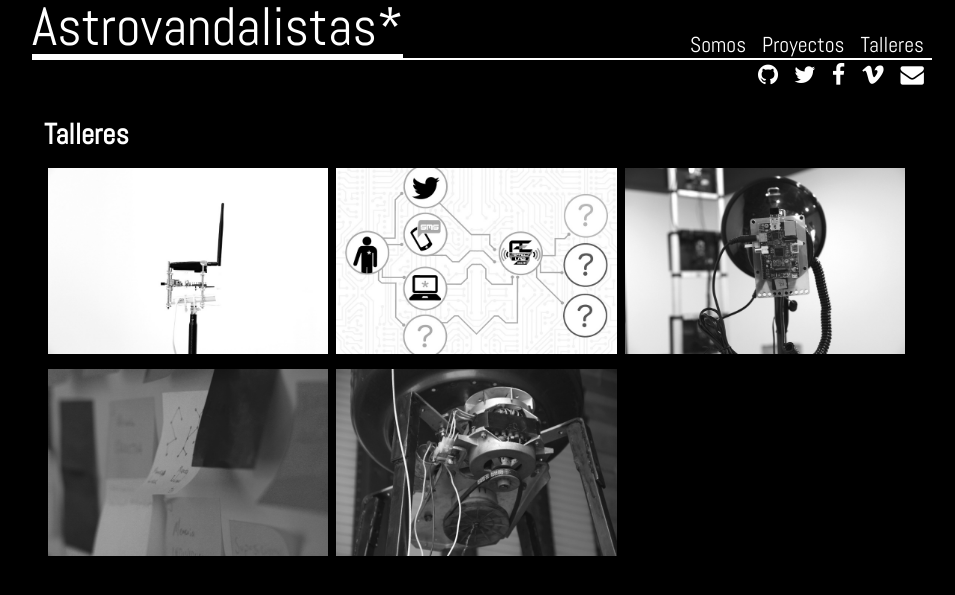
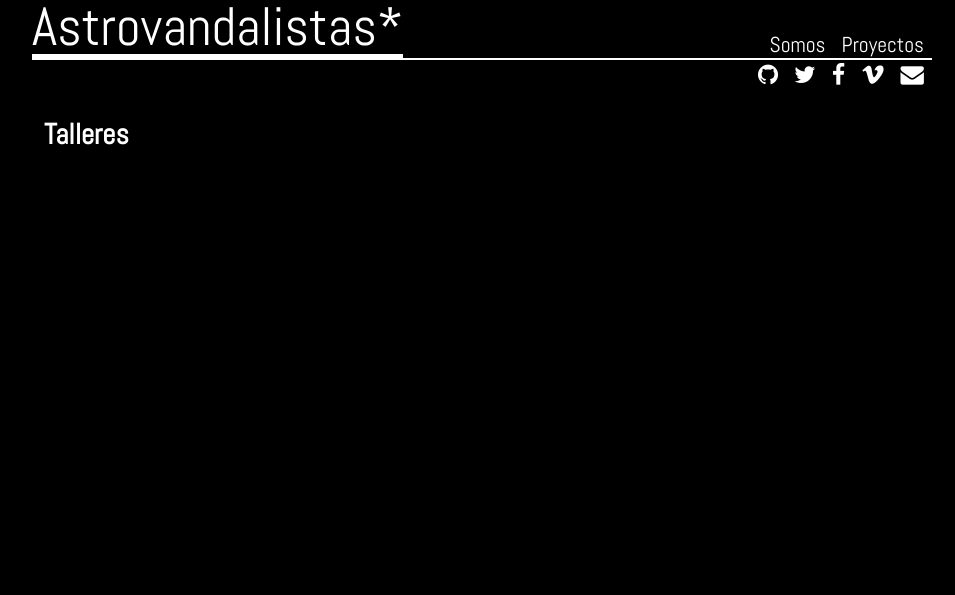
Before and after one commit to astrovandalistas/astrovandalistas.cc, a Jekyll site: the page built from _pages/02talleres.md, in a window 1280 px wide. Shown: the top 595 px of the page, without its empty margins (158-1113 px from the left). Built offline with Jekyll 4.4.1, drawn with Linux system fonts in a browser that asks for light colours; nearby versions of some CDN libraries.

Commit message:
remove seccion de talleres

```diff
--- a/_posts/2011-01-22-intervenciones_telematicas.md
+++ b/_posts/2011-01-22-intervenciones_telematicas.md
@@ -1,7 +1,6 @@
 ---
 title: 'Intervenciones Telemáticas'
 cover: 'media/covers/intervenciones_telematicas.jpg'
-category: talleres
 ---
 ![]({{ site.baseurl }}/media/images/intervenciones_telematicas_00.jpg)
 
--- a/_posts/2011-01-23-micronarrativas.md
+++ b/_posts/2011-01-23-micronarrativas.md
@@ -1,7 +1,6 @@
 ---
 title: 'Micronarrativas'
 cover: 'media/covers/micronarrativas.jpg'
-category: talleres
 ---
 ![]({{ site.baseurl }}/media/images/abismo_00.jpg)
 
--- a/_posts/2011-01-24-tecnologias-afectivas.md
+++ b/_posts/2011-01-24-tecnologias-afectivas.md
@@ -1,7 +1,6 @@
 ---
 title: 'Tecnologías Afectivas'
 cover: 'media/covers/tecnologias_afectivas.jpg'
-category: talleres
 ---
 ![]({{ site.baseurl }}/media/images/aeffect_02.jpg)
 
--- a/_posts/2011-01-25-interfaces-desobedientes.md
+++ b/_posts/2011-01-25-interfaces-desobedientes.md
@@ -1,7 +1,6 @@
 ---
 title: 'Interfaces Desobedientes'
 cover: 'media/covers/interfaces_desobedientes.jpg'
-category: talleres
 ---
 ![]({{ site.baseurl }}/media/images/interfaces_desobedientes_00.jpg)
 
--- a/_posts/2011-01-26-ocupacion-virtual.md
+++ b/_posts/2011-01-26-ocupacion-virtual.md
@@ -1,7 +1,6 @@
 ---
 title: 'Ocupación Virtual'
 cover: 'media/covers/ocupacion_virtual.jpg'
-category: talleres
 ---
 ![]({{ site.baseurl }}/media/images/lasonora_02.jpg)
 
```
Also changed, not shown: _pages/02talleres.md (+0 -1 lines).
